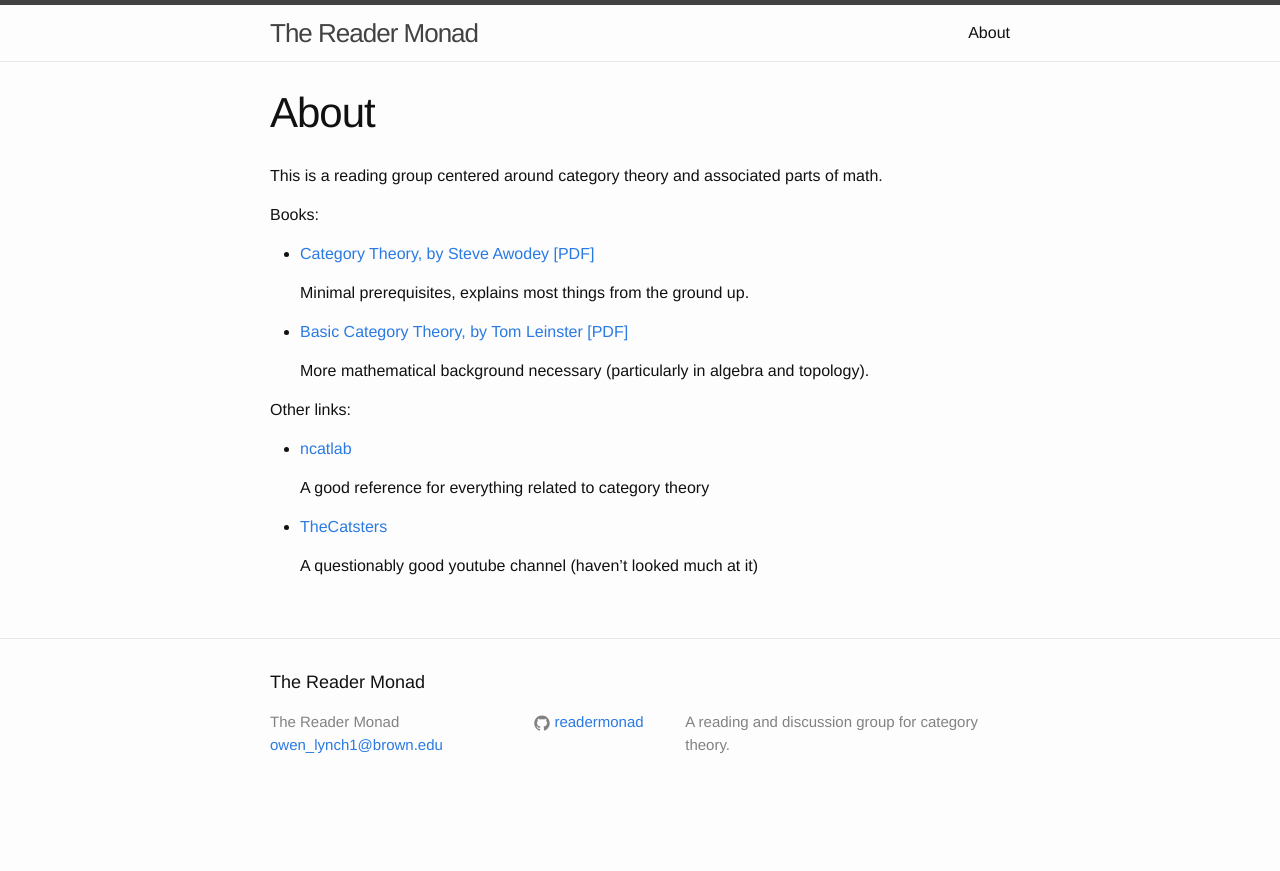
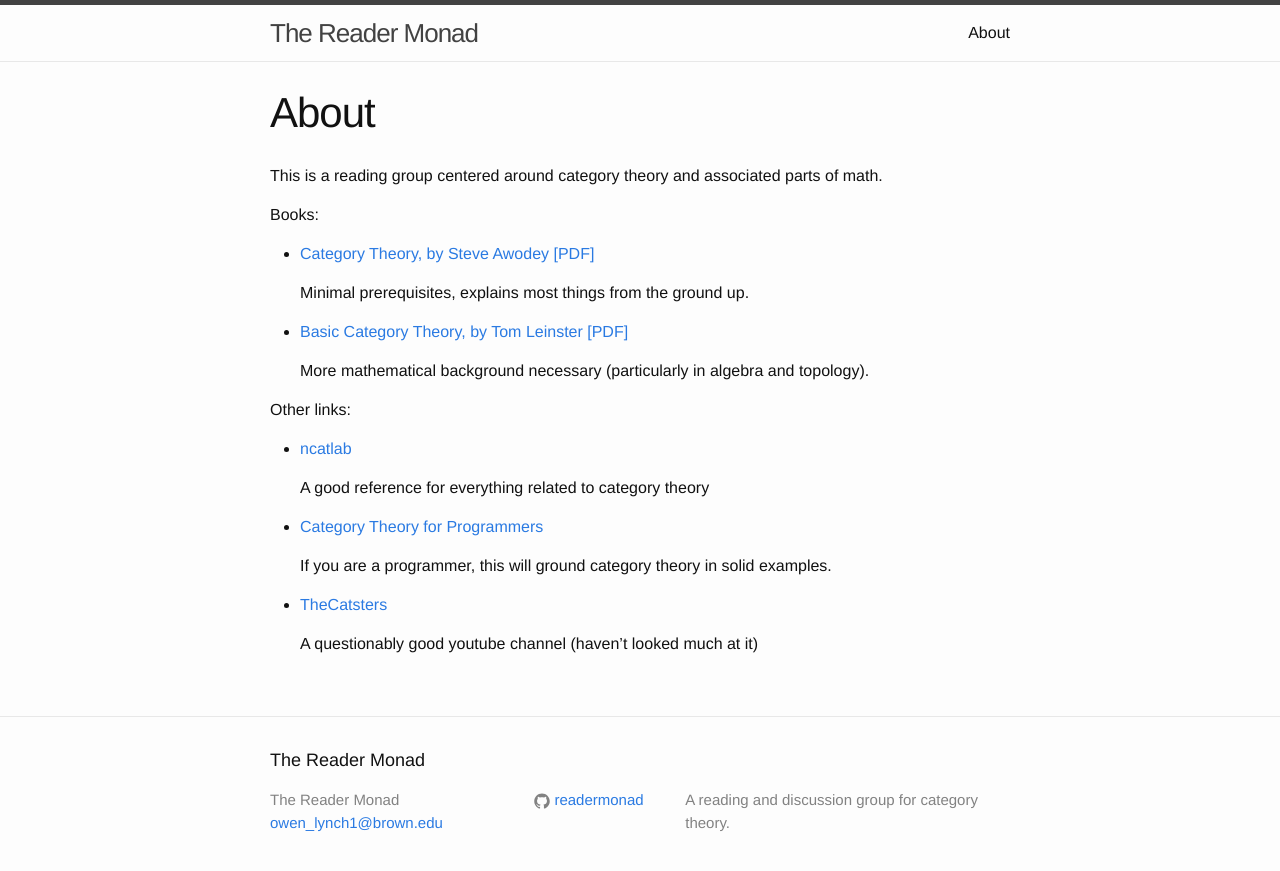
Before and after one commit to readermonad/readermonad.github.io, a Jekyll site: the page built from about.md, in a window 1280 px wide. Shown: the top 871 px of the page. Built offline with Jekyll 4.4.1, drawn with Linux system fonts in a browser that asks for light colours.

Commit message:
Add category theory for programmers

```diff
--- a/about.md
+++ b/about.md
@@ -22,6 +22,10 @@ Other links:
 
   A good reference for everything related to category theory
 
+- [Category Theory for Programmers](https://bartoszmilewski.com/2014/10/28/category-theory-for-programmers-the-preface/)
+
+  If you are a programmer, this will ground category theory in solid examples.
+
 - [TheCatsters](https://www.youtube.com/user/TheCatsters)
 
   A questionably good youtube channel (haven't looked much at it)
```
